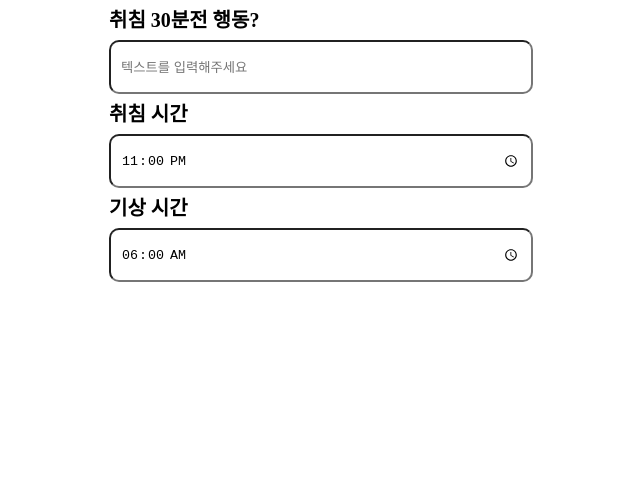
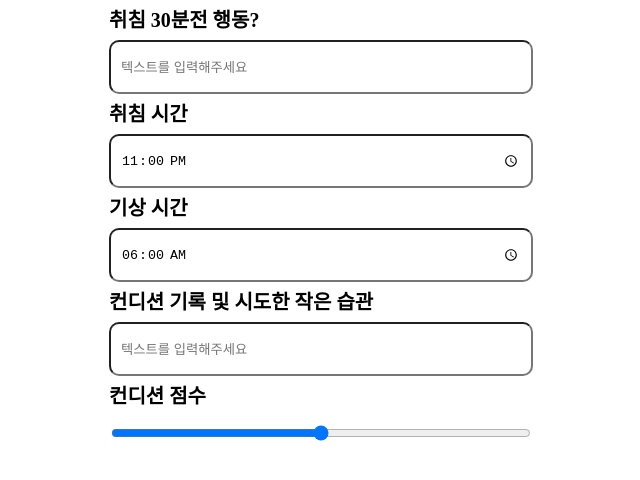
Before and after one commit to kw0n0/Better-Morning, a React (Vite) app in the folder client/: page /form in a window 1280 px wide. Shown: the top 480 px of the page, without its empty margins (319-959 px from the left). Built offline with nearby package versions, Linux system fonts and the light colour scheme.

Commit message:
feat: mock 데이터로 테스트

```diff
--- a/client/src/pages/form/index.tsx
+++ b/client/src/pages/form/index.tsx
@@ -2,12 +2,15 @@
 import { css } from '@emotion/react';
 import TextInput from '../../common/components/TextInput';
 import TimeInput from '../../common/components/TimeInput';
+import RangeInput from '../../common/components/RangeInput';
 
 function Form() {
   const SERVER_DATA = [
     { id: 0, type: 'text', title: '취침 30분전 행동?' },
     { id: 1, type: 'time', title: '취침 시간', defaultValue: '23:00' },
     { id: 2, type: 'time', title: '기상 시간', defaultValue: '06:00' },
+    { id: 3, type: 'text', title: '컨디션 기록 및 시도한 작은 습관' },
+    { id: 4, type: 'range', title: '컨디션 점수', defaultValue: '5' },
   ];
 
   return (
@@ -44,6 +47,19 @@ function Form() {
             />
           );
         }
+
+        if (item.type === 'range') {
+          return (
+            <RangeInput
+              key={item.id}
+              id={`${item.id}`}
+              width={400}
+              height={30}
+              title={item.title}
+              defaultValue={item.defaultValue}
+            />
+          );
+        }
       })}
     </form>
   );
```
